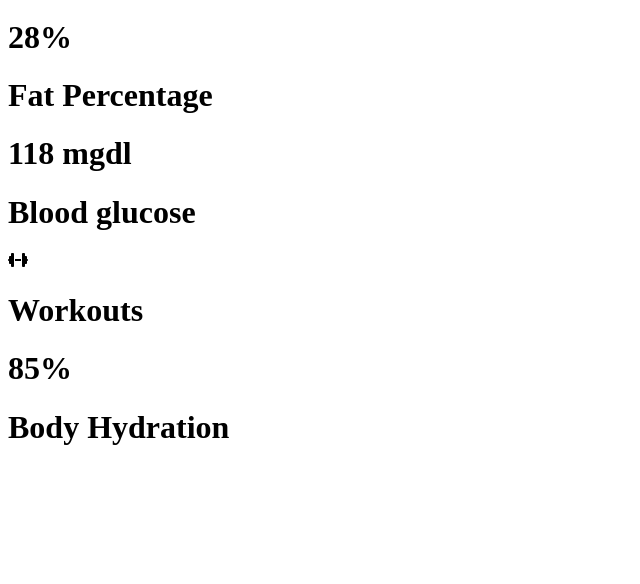
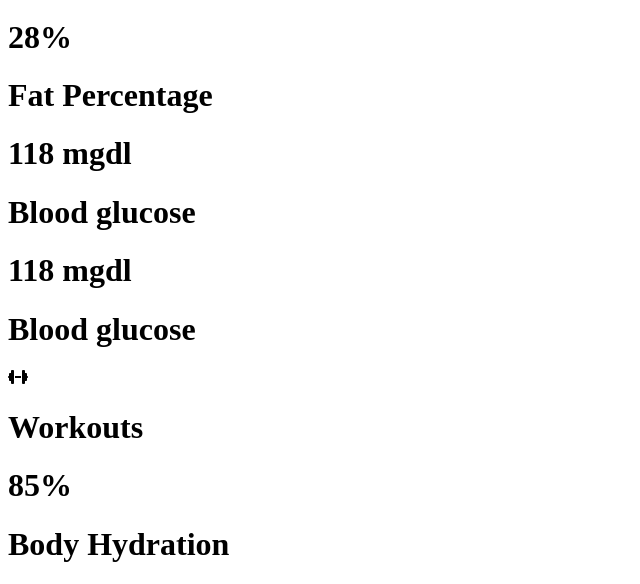
Before and after one commit to iok100/Test-UI-page, a plain HTML site: page index.html in a window 1280 px wide. Shown: the part 764-1348 px from the top of the page, without its empty margins (0-640 px from the left). Before the commit the page ends 1231 px from the top, so only its background shows below. Drawn offline with Linux system fonts and the light colour scheme.

Commit message:
html update

```diff
--- a/index.html
+++ b/index.html
@@ -50,6 +50,10 @@
           <h1>Blood glucose</h1>
         </div>
         <div>
+          <h1>118 mgdl</h1>
+          <h1>Blood glucose</h1>
+        </div>
+        <div>
         <i class="fas fa-dumbbell"></i>
           <h1>Workouts</h1>
         </div>
```
